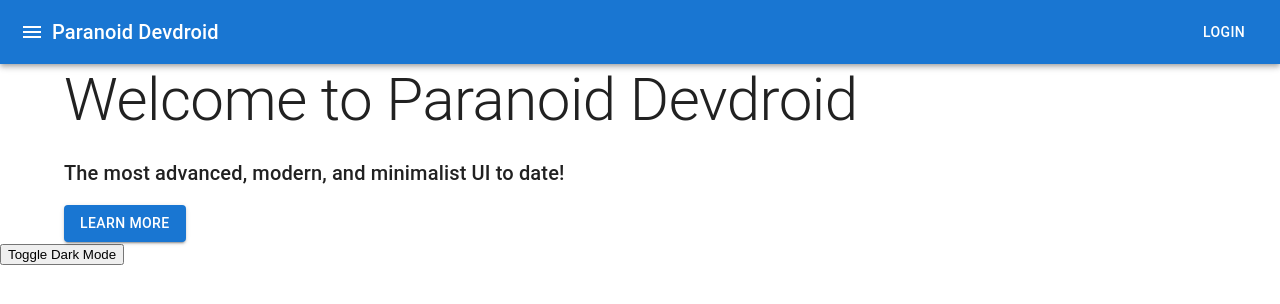
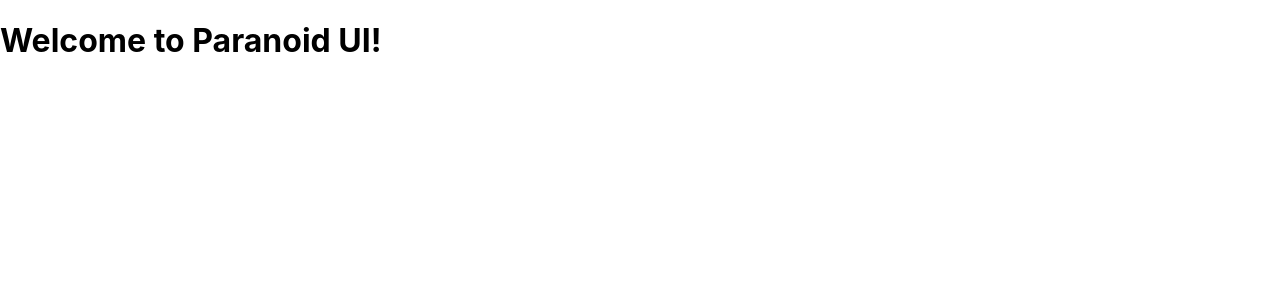
Before and after one commit to TabLevitas123/paranoid_devdroid, a React (Create React App) app in the folder paranoid-ui/: page / in a window 1280 px wide. Shown: the top 304 px of the page. Built offline with nearby package versions, Linux system fonts and the light colour scheme; the HTML template or start-up script is replaced by a standard one.

Commit message:
Created full React app structure with index.html, index.js, and App.js

```diff
--- /dev/null
+++ b/paranoid-ui/public/index.html
@@ -0,0 +1,14 @@
+
+<!DOCTYPE html>
+<html lang="en">
+  <head>
+    <meta charset="utf-8" />
+    <meta name="viewport" content="width=device-width, initial-scale=1" />
+    <meta name="theme-color" content="#000000" />
+    <title>Paranoid UI</title>
+  </head>
+  <body>
+    <noscript>You need to enable JavaScript to run this app.</noscript>
+    <div id="root"></div>
+  </body>
+</html>
--- a/paranoid-ui/src/App.js
+++ b/paranoid-ui/src/App.js
@@ -1,26 +1,11 @@
 
 import React from 'react';
-import Navbar from './components/Navbar';
-import Hero from './components/Hero';
-import { ThemeProvider, createTheme, CssBaseline } from '@mui/material';
-import { useState } from 'react';
 
 function App() {
-  const [darkMode, setDarkMode] = useState(false);
-
-  const theme = createTheme({
-    palette: {
-      mode: darkMode ? 'dark' : 'light',
-    },
-  });
-
   return (
-    <ThemeProvider theme={theme}>
-      <CssBaseline />
-      <Navbar />
-      <Hero />
-      <button onClick={() => setDarkMode(!darkMode)}>Toggle Dark Mode</button>
-    </ThemeProvider>
+    <div>
+      <h1>Welcome to Paranoid UI!</h1>
+    </div>
   );
 }
 
--- /dev/null
+++ b/paranoid-ui/src/index.css
@@ -0,0 +1,5 @@
+
+body {
+  margin: 0;
+  font-family: -apple-system, BlinkMacSystemFont, 'Segoe UI', Roboto, 'Helvetica Neue', Arial, sans-serif;
+}
--- a/paranoid-ui/src/index.js
+++ b/paranoid-ui/src/index.js
@@ -1,6 +1,7 @@
 
 import React from 'react';
 import ReactDOM from 'react-dom';
+import './index.css';
 import App from './App';
 
 ReactDOM.render(
```
